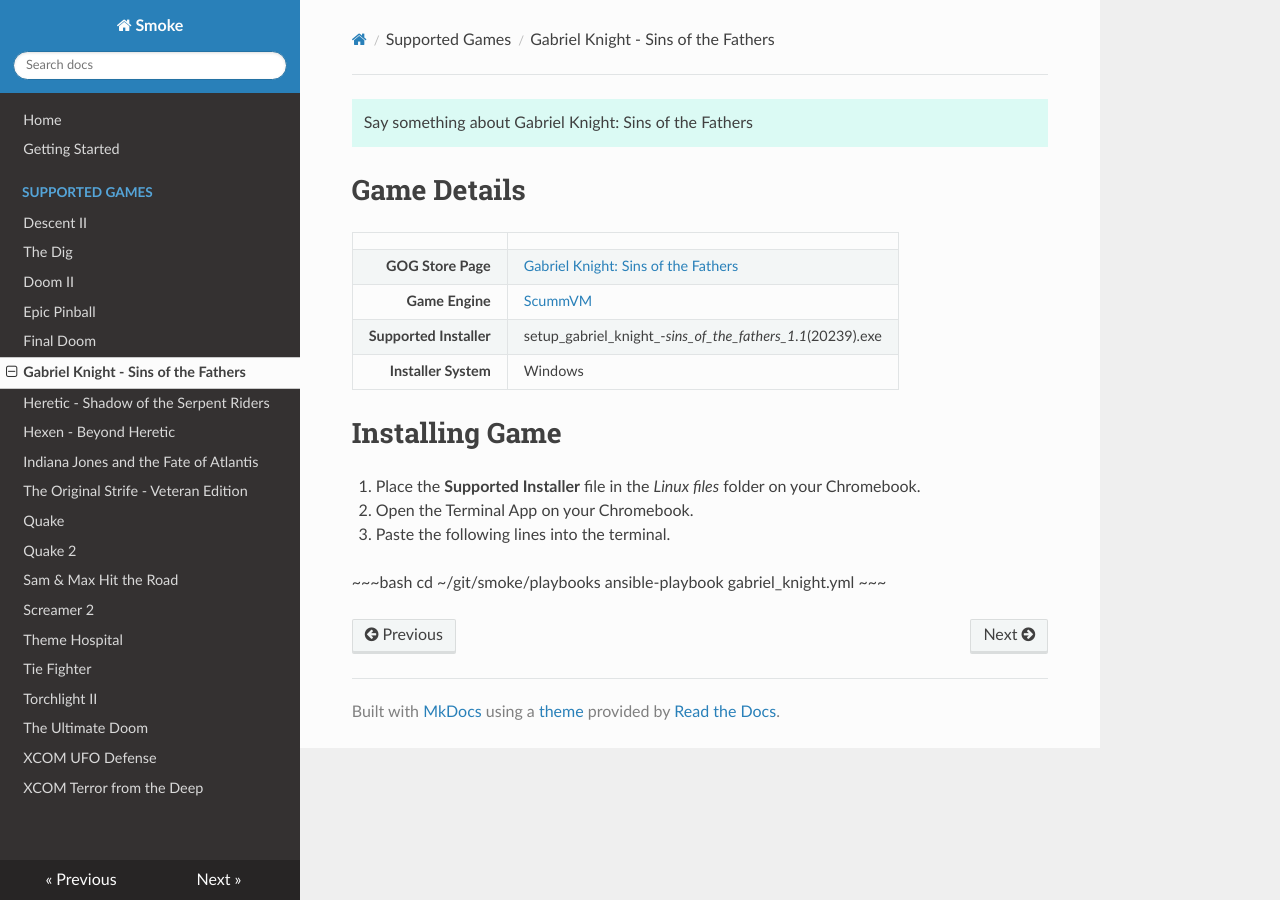
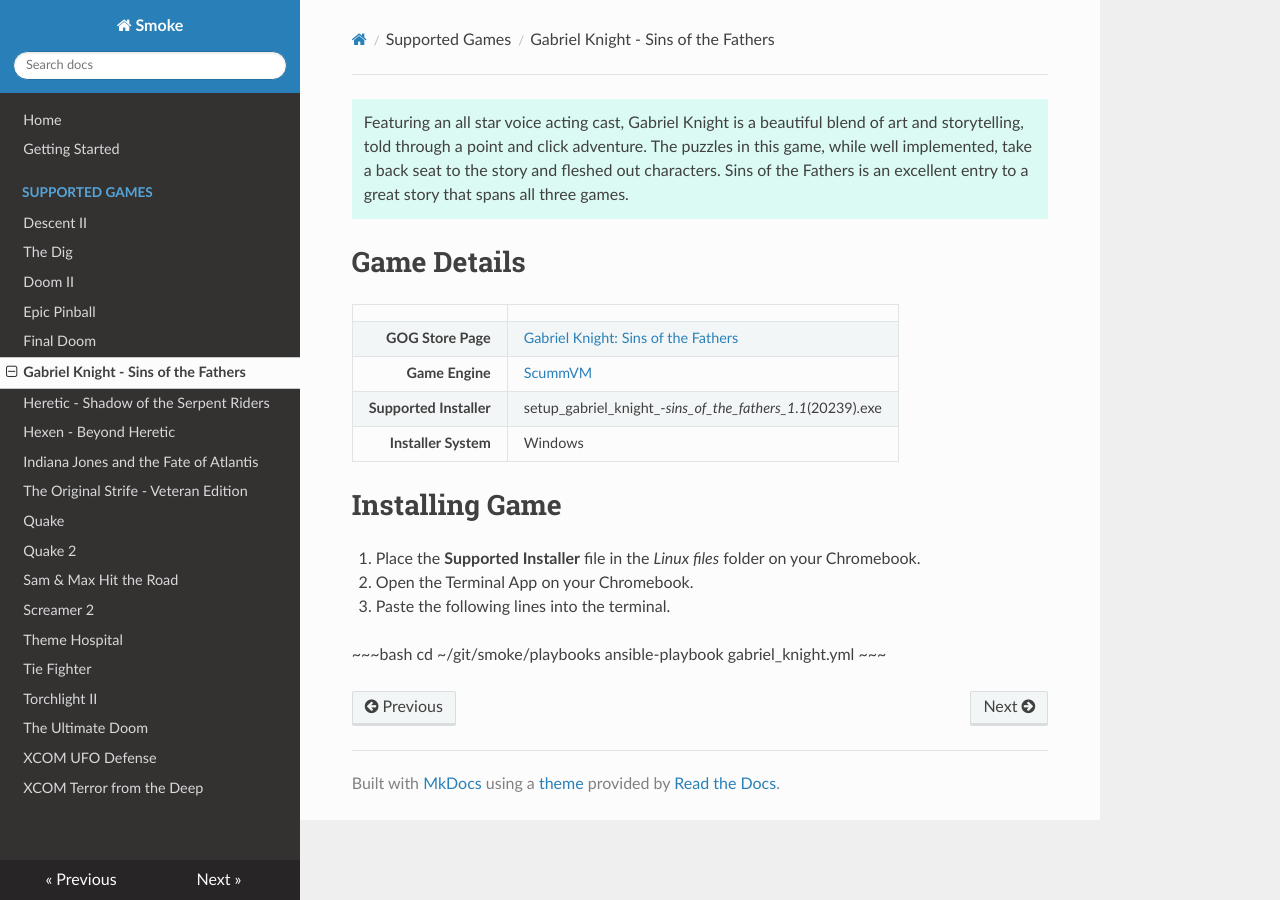
Before and after one commit to gooseberry/smoke, an MkDocs documentation site: the page built from docs/games/gabriel-knight.md, in a window 1280 px wide. Built offline with MkDocs 1.6.1, drawn with Linux system fonts in a browser that asks for light colours; nearby versions of some CDN libraries.

Commit message:
Added description

```diff
--- a/docs/games/gabriel-knight.md
+++ b/docs/games/gabriel-knight.md
@@ -1,5 +1,5 @@
 !!! Tip ""
-    Say something about Gabriel Knight: Sins of the Fathers
+    Featuring an all star voice acting cast, Gabriel Knight is a beautiful blend of art and storytelling, told through a point and click adventure.  The puzzles in this game, while well implemented, take a back seat to the story and fleshed out characters.  Sins of the Fathers is an excellent entry to a great story that spans all three games.
 
 # Game Details
 
```
